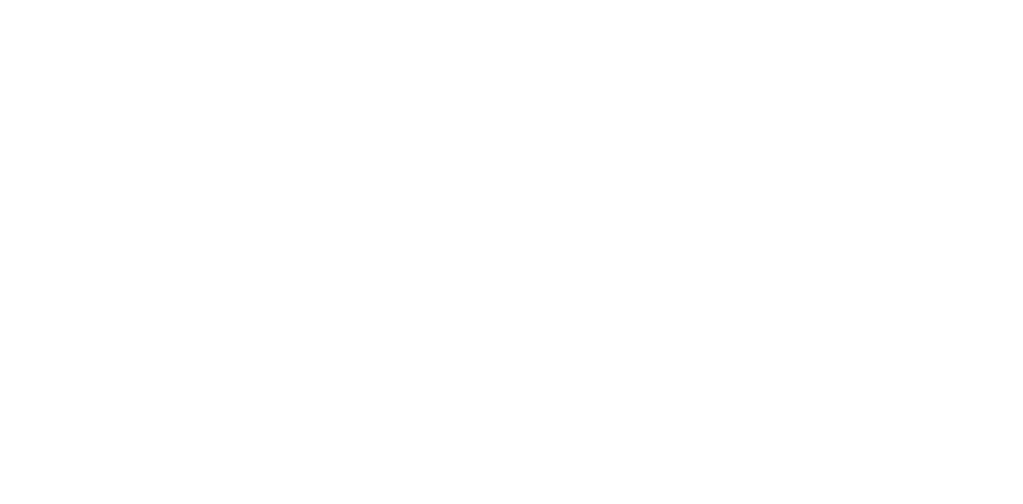
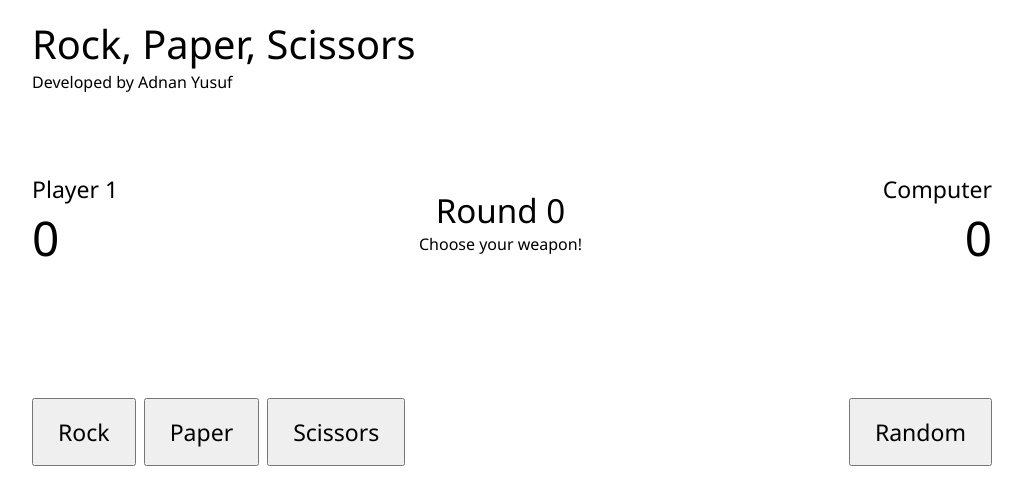
Before and after one commit to adnanyusuf85/RockPaperScissors, a plain HTML site: page index.html in a window 1280 px wide. Shown: the whole page, without its empty margins (128-1151 px from the left). Drawn offline with Linux system fonts and the light colour scheme.

Commit message:
Add html,css, and basic js

```diff
--- a/index.html
+++ b/index.html
@@ -4,10 +4,45 @@
     <meta charset="UTF-8">
     <meta name="viewport" content="width=device-width, initial-scale=1.0">
     <title>Document</title>
-
-    <script src="script.js"/>
+    <link rel="stylesheet" href="styles.css"/>
+    <script src="script.js" defer></script>
 </head>
 <body>
+    <div id="container">
+        <p class="fs-6">Rock, Paper, Scissors</p>
+        <p class="fs-1">Developed by Adnan Yusuf</p>
 
+        <div id="arena" class="mt-80">
+            <div>
+                <p class="fs-3">Player 1</p>
+                <p id="humanscore" class="fs-7 score text-left">0</p>
+            </div>
+
+            <div id="referee-section" class="text-center">
+                <p class="fs-5">Round <span id="round-number">0</span></p>
+                <p id="referee-messages"class="fs-1">Choose your weapon!</p>
+            </div>
+
+            <div>
+                <p class="fs-3">Computer</p>
+                <p id="computerscore" class="fs-7 score text-right">0</p>
+            </div>
+        </div>
+
+        <div id="draw-area" class="mt-128">
+            <div id="weapon-selection">
+                <button id="humans-rock" class="weapon-button fs-3">Rock</button>
+                <button id="humans-paper" class="weapon-button fs-3">Paper</button>
+                <button id="humans-scissors" class="weapon-button fs-3">Scissors</button>
+            </div>
+
+            <div>
+                <button id="computer-weapon" class="weapon-button fs-3 noclick" >Random</button>
+            </div>
+        </div>
+
+
+
+    </div>
 </body>
 </html>
--- a/script.js
+++ b/script.js
@@ -7,16 +7,6 @@ const itemsList = ["Rock", "Paper", "Scissors"];
 
 userKey = null;
 
-welcomeMessage =
-    "Welcome to the Rock, Paper, Scissors game!\n" +
-    "You will play a game of 5 rounds against the mighty computer.\n"+
-    "Ties will result in repeat rounds, and the whoever wins maximum rounds wins. " +
-    "Hit the OK key when you are ready";
-
-while (userKey == null)
-{
-    userKey = prompt(welcomeMessage);
-}
 
 // Initialize game variable
 let completedNumberOfRounds = 0;
@@ -24,8 +14,28 @@ let computerScore = 0;
 let humanScore = 0;
 const TOTALROUNDS = 5;
 
-while (completedNumberOfRounds < TOTALROUNDS)
+
+document.getElementById("humans-rock").addEventListener('click', (event)=>humanSelection(event,0));
+document.getElementById("humans-paper").addEventListener('click', (event)=>humanSelection(event,1));
+document.getElementById("humans-scissors").addEventListener('click', (event)=>humanSelection(event,2));
+
+
+function humanSelection(event,selection)
 {
+    document.getElementById(event.srcElement.id).classList.add("selected-weapon");
+    let humanChoice = selection;
+    document.getElementById("referee-messages").textContent = "Now wait while the computer selects a weapon...";
+    let computerChoice = getComputerChoice();
+    document.getElementById("computer-weapon").textContent = itemsList[computerChoice];
+
+}
+
+
+function Initialize()
+{
+
+}
+/*
     let isHumanWinner = false;
     let humanChoice = getHumanChoice();
     let computerChoice = getComputerChoice();
@@ -54,8 +64,9 @@ while (completedNumberOfRounds < TOTALROUNDS)
     }
 
     printScore(humanScore, computerScore, completedNumberOfRounds);
-}
-declareWinner(humanScore, computerScore);
+
+    declareWinner(humanScore, computerScore);
+*/
 
 function playGame(humanChoice, computerChoice)
 {
@@ -99,7 +110,8 @@ function playGame(humanChoice, computerChoice)
 
 function printScore(humanScore, computerScore, completedNumberOfRounds)
 {
-    console.log("Your Score: " + humanScore + "/" + completedNumberOfRounds + ", Computer Score: " + computerScore + "/" + completedNumberOfRounds);
+    document.getElementById("humanscore").textContent = humanScore;
+    document.getElementById("computerscore").textContent = computerScore;
 }
 
 function showChoicesMessage(humanChoice, computerChoice)
--- /dev/null
+++ b/styles.css
@@ -0,0 +1,95 @@
+*{
+    margin:0;
+    padding:0;
+    font-family: 'Segoe UI', Tahoma, Geneva, Verdana, sans-serif;
+}
+
+#container{
+    width:960px;
+    margin:0 auto;
+    padding: 16px;
+    border:0px solid red;
+}
+
+#arena{
+    display: flex;
+    flex-direction: row;
+    justify-content: space-between;
+    align-items: center;
+}
+
+#draw-area{
+    display:flex;
+    flex-direction: row;
+    justify-content: space-between;
+}
+
+#weapon-selection{
+    display: flex;
+    flex-direction: row;
+    gap:8px;
+}
+
+.weapon-button{
+    padding:16px 24px;
+}
+
+.selected-weapon{
+    background-color: #b8b8b8;
+}
+
+.text-right{
+    text-align: right;
+}
+
+.text-left{
+    text-align: left;
+}
+
+.text-center{
+    text-align: center;
+}
+.mt-32{
+    margin-top: 32px;
+}
+.mt-64{
+    margin-top: 64px;
+}
+.mt-80{
+    margin-top: 80px;
+}
+.mt-128{
+    margin-top: 128px;
+}
+.fs-m2{
+    font-size:0.694rem;
+}
+
+.fs-m1{
+    font-size:0.833rem;
+}
+.fs-1{
+    font-size:1rem;
+}
+.fs-2{
+    font-size:1.2rem;
+}
+.fs-3{
+    font-size:1.44rem;
+}
+.fs-4{
+    font-size:1.728rem;
+}
+.fs-5{
+    font-size:2.074rem;
+}
+.fs-6{
+    font-size:2.488rem;
+}
+.fs-7{
+    font-size:2.986rem;
+}
+
+.noclick{
+    pointer-events: none;
+}
```
Also changed, not shown: benefitsOfPseudoCode.txt (added).
